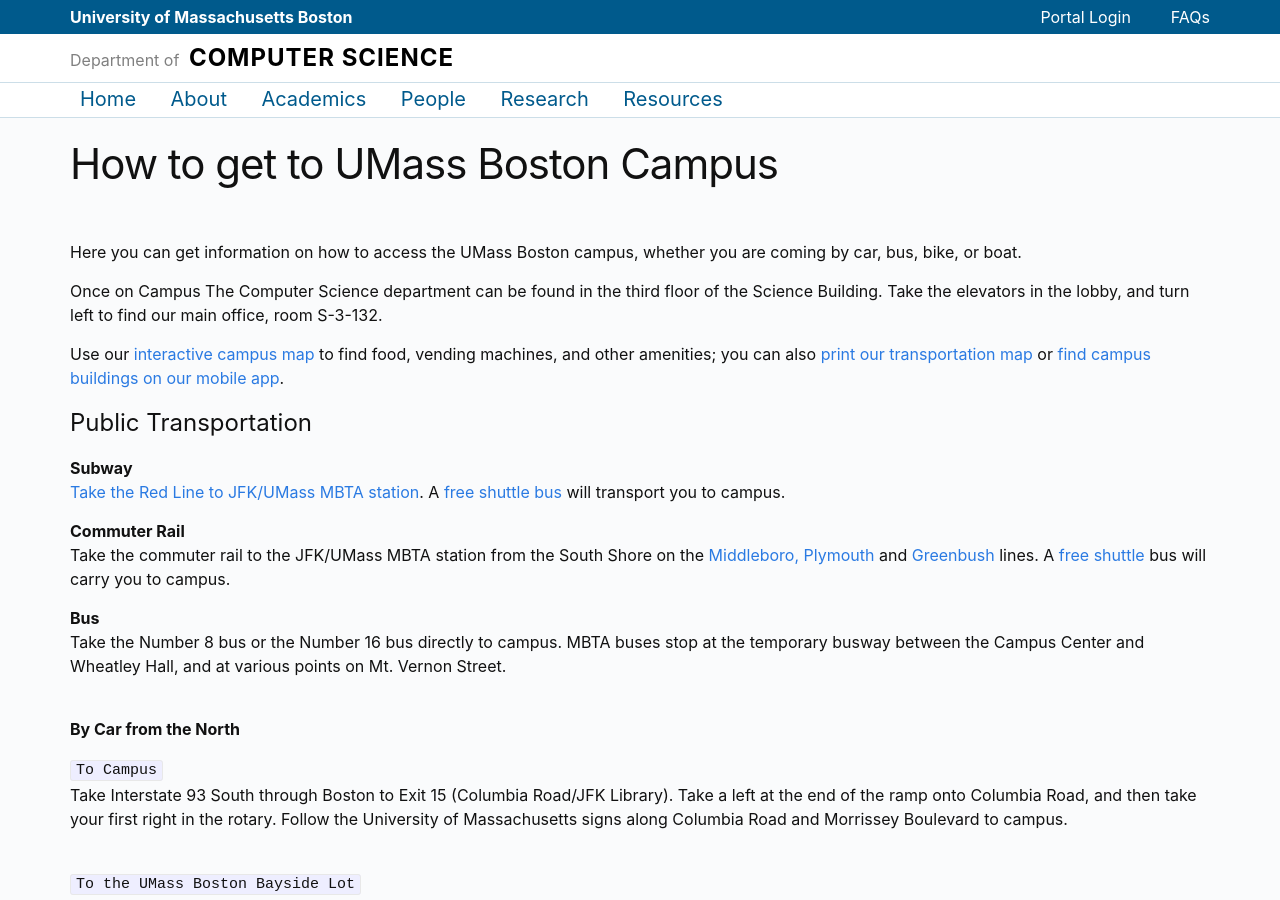
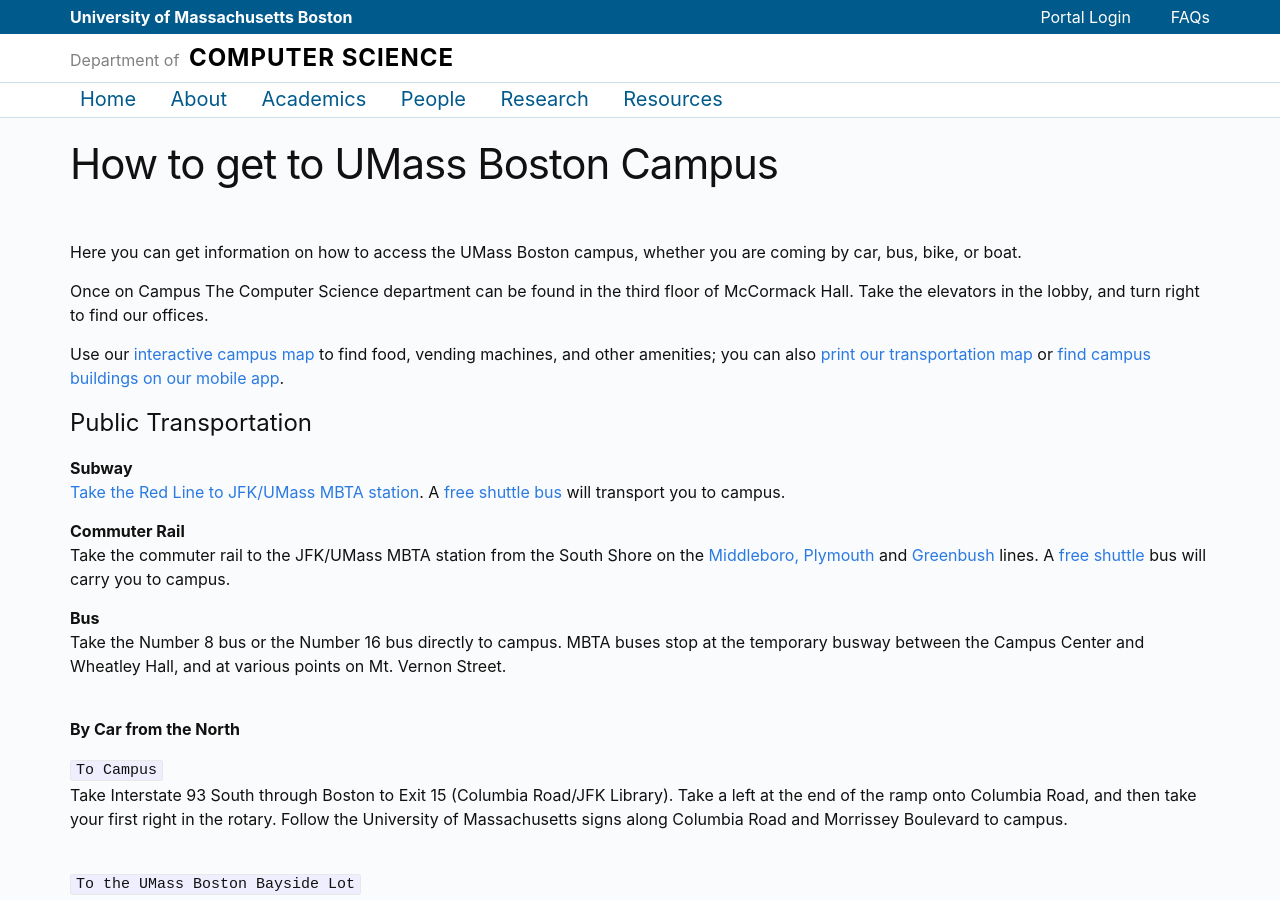
Before and after one commit to umbcs/umbcs.github.io, a Jekyll site: the page built from WEB/about/getting-here.markdown, in a window 1280 px wide and 900 px high. Built offline with Jekyll 4.4.1, drawn with Linux system fonts in a browser that asks for light colours.

Commit message:
update "getting here" to point to McCormack
closes #7

```diff
--- a/WEB/about/getting-here.markdown
+++ b/WEB/about/getting-here.markdown
@@ -6,7 +6,7 @@ permalink: "/getting-here"
 
 Here you can get information on how to access the UMass Boston campus, whether you are coming by car, bus, bike, or boat.
 
-Once on Campus The Computer Science department can be found in the third floor of the Science Building. Take the elevators in the lobby, and turn left to find our main office, room S-3-132.
+Once on Campus The Computer Science department can be found in the third floor of McCormack Hall. Take the elevators in the lobby, and turn right to find our offices.
 
 Use our [interactive campus map](https://umb.edu/map) to find food, vending machines, and other amenities; you can also [print our transportation map](https://www.umb.edu/the_university/getting_here/parking/map) or [find campus buildings on our mobile app](https://umboston-prod.modolabs.net/default/).
 
```
